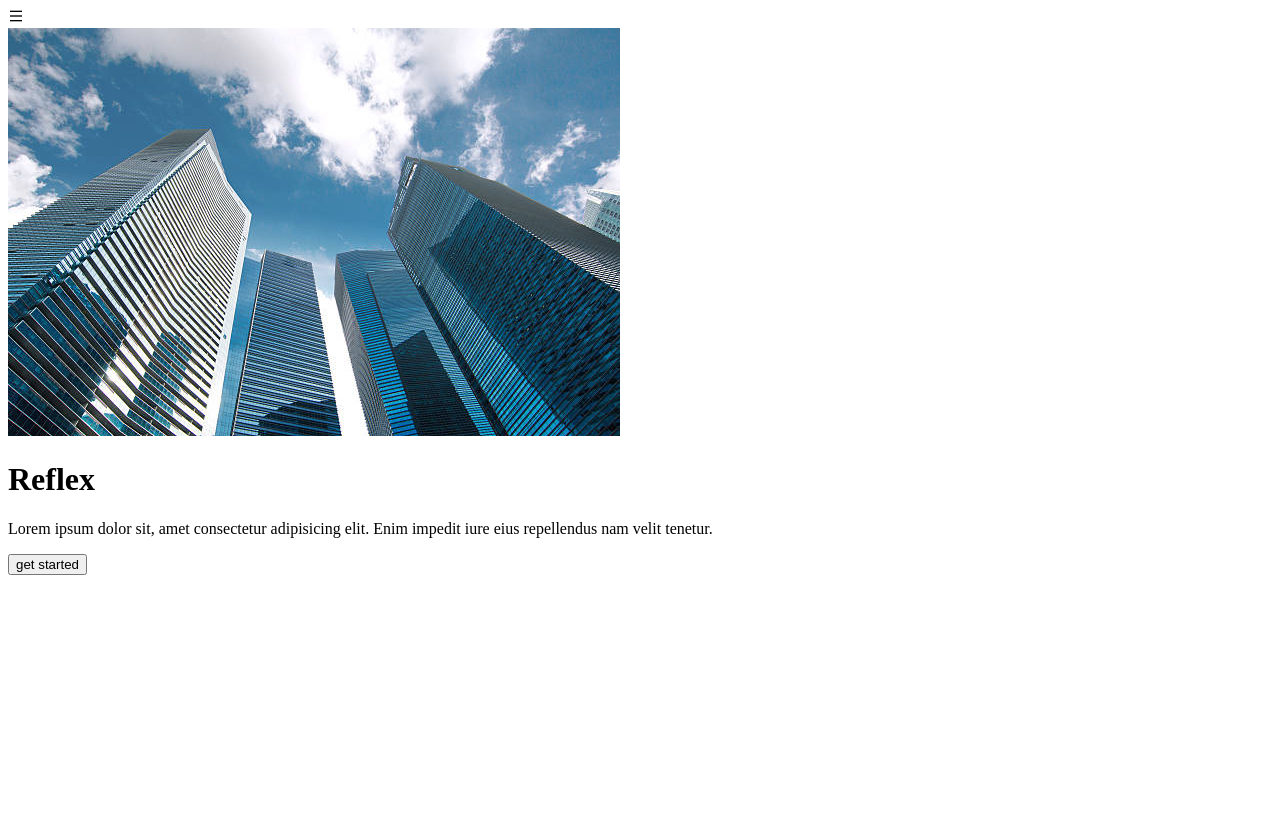
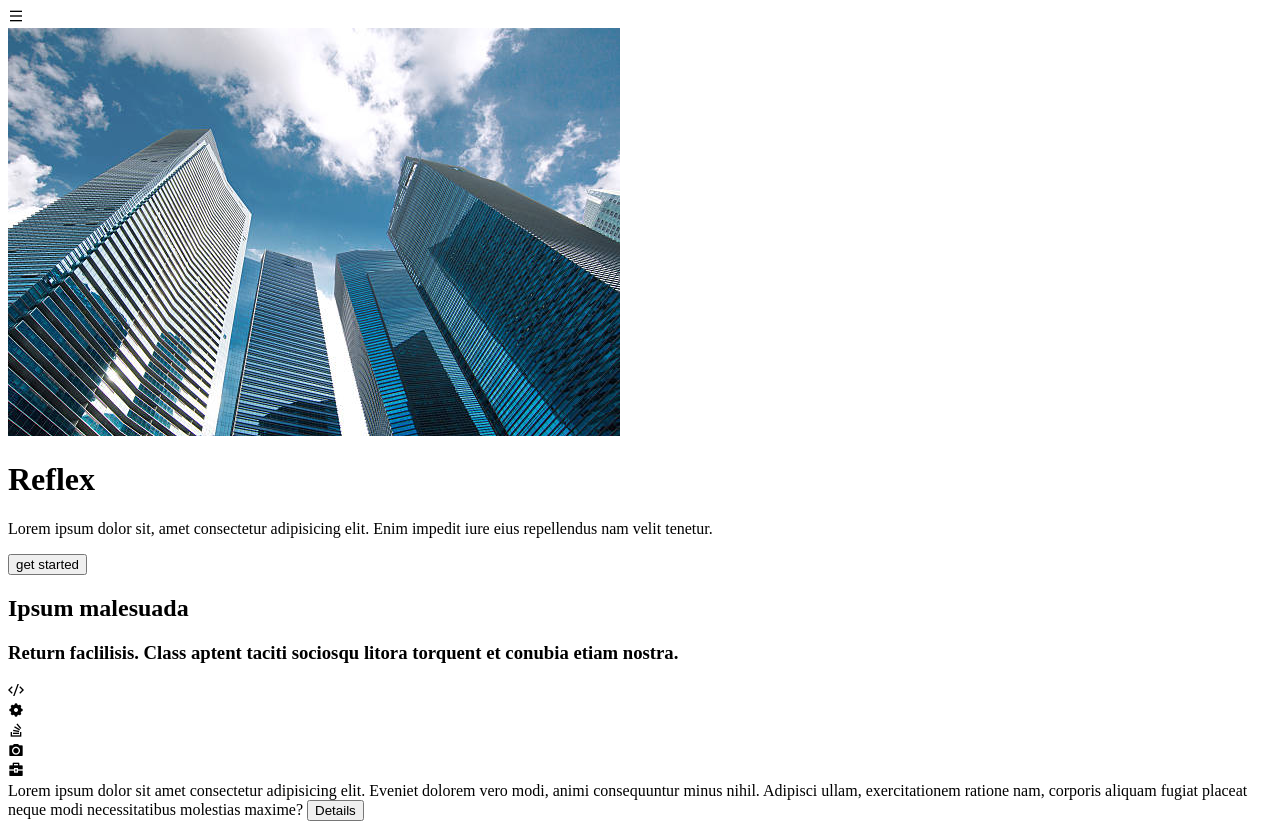
Before and after one commit to Mai-Elhajeen/reflex-page, a plain HTML site: page index.html in a window 1280 px wide. Before the commit the page ends 800 px from the top, so only its background shows below. Drawn offline with nearby package versions, Linux system fonts and the light colour scheme.

Commit message:
adding first section in main - features -

```diff
--- a/index.html
+++ b/index.html
@@ -37,6 +37,37 @@
 
             <main class="main">
                 <section class="features">
+                    <h2 class="title">Ipsum malesuada</h2>
+                    <h3 class="sub-title">
+                        Return faclilisis. Class aptent taciti sociosqu litora torquent et conubia etiam nostra.
+                    </h3>
+
+                    <div class="qualifications">
+                        <div class="qualification-icon">
+                            <i class="ri-code-s-slash-line"></i>
+                        </div>
+
+                        <div class="qualification-icon">
+                            <i class="ri-settings-5-fill"></i>
+                        </div>
+
+                        <div class="qualification-icon">
+                            <i class="ri-stack-overflow-line"></i>
+                        </div>
+
+                        <div class="qualification-icon">
+                            <i class="ri-camera-fill"></i>
+                        </div>
+
+                        <div class="qualification-icon">
+                            <i class="ri-briefcase-4-fill"></i>
+                        </div>
+                    </div>
+
+                    <div class="description">
+                        Lorem ipsum dolor sit amet consectetur adipisicing elit. Eveniet dolorem vero modi, animi consequuntur minus nihil. Adipisci ullam, exercitationem ratione nam, corporis aliquam fugiat placeat neque modi necessitatibus molestias maxime?
+                        <button>Details</button>
+                    </div>
 
                 </section>
 
```
